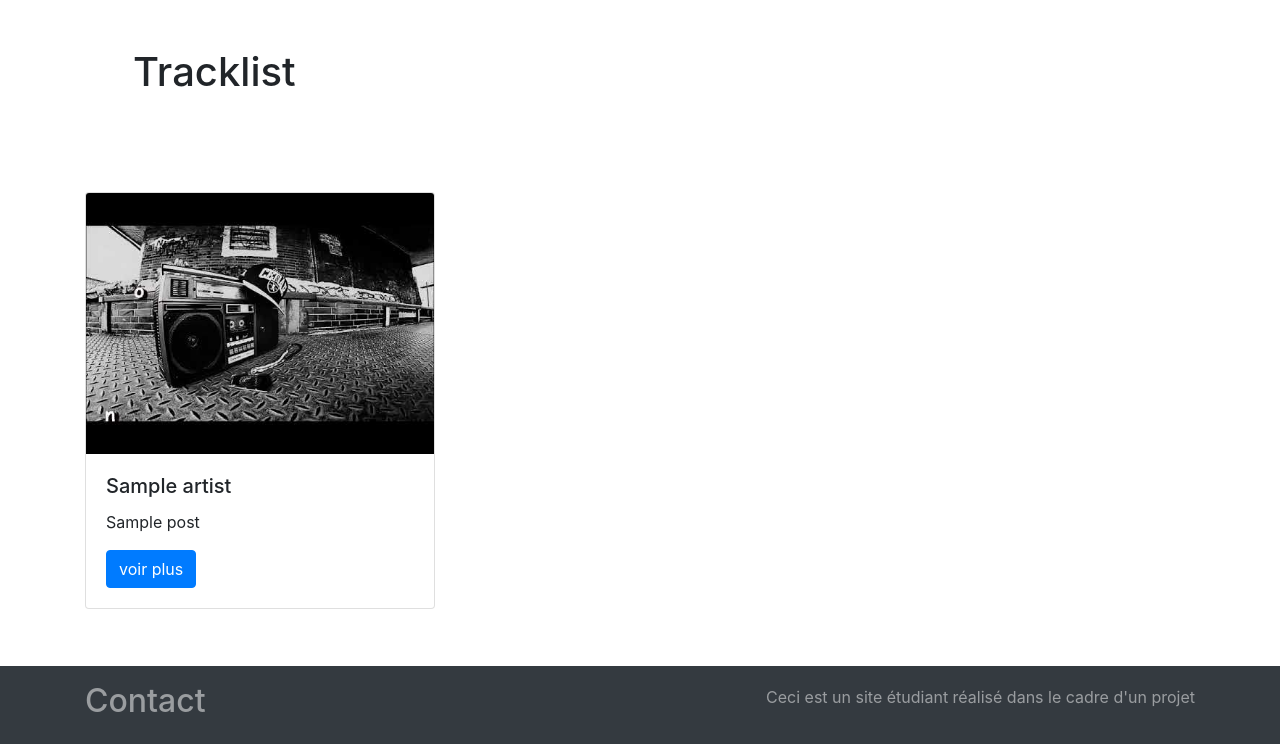
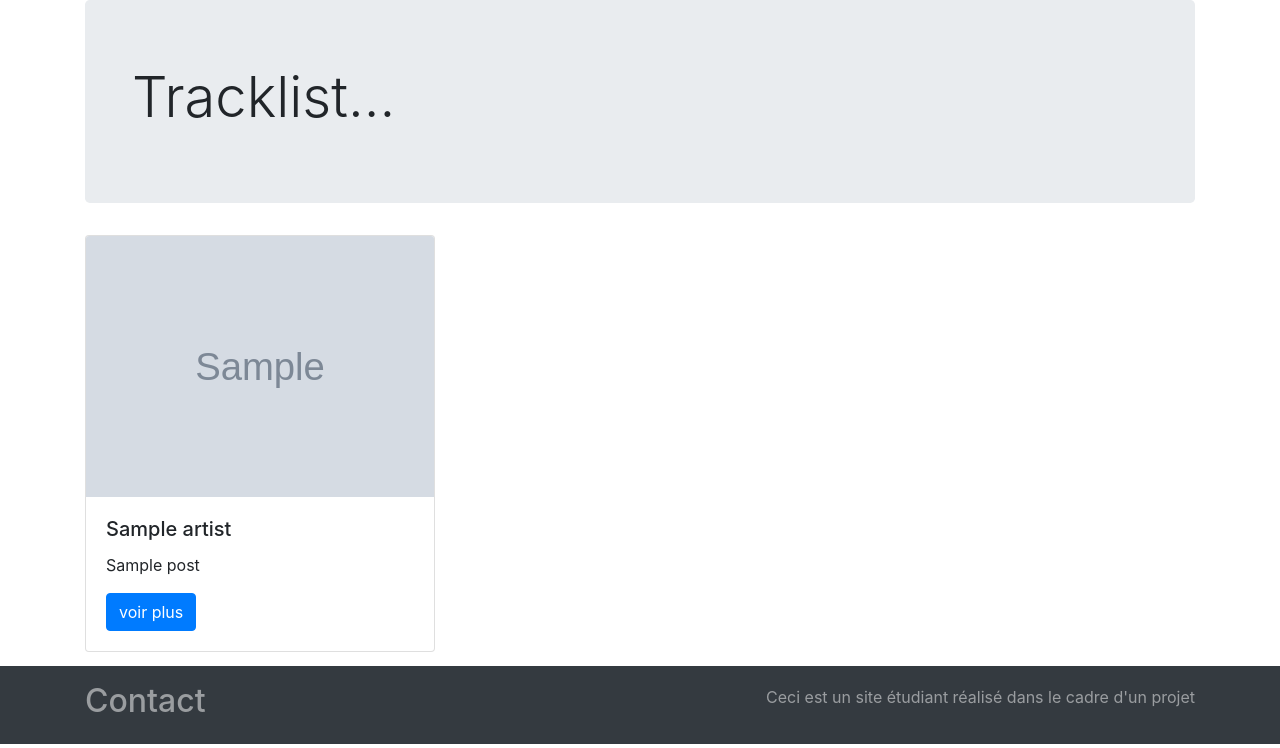
Before and after one commit to janjakg/Projet5, a PHP site: template view/frontend/listPostsView.php in a window 1280 px wide. Shown: the part 56-804 px from the top of the page. Run offline with PHP 8.4, Linux system fonts and the light colour scheme; the template is opened without the code that fills it: most values are stand-ins (such as "Sample title", 1, 10 or a date in 2020); grey boxes marked "Sample" are stand-in pictures; some libraries are stand-ins or nearby versions.

Commit message:
ajout image album et jubotron pour en-tête

```diff
--- a/view/frontend/listPostsView.php
+++ b/view/frontend/listPostsView.php
@@ -7,8 +7,9 @@ $title = "Decouvertes";
 
 <div class="banner">
 
-  <div class="titre">
-    <h1 class=" m-5 pb-5">Tracklist</h1>
+<div class="jumbotron ">
+  <div class="container">
+    <h1 class="display-4 ">Tracklist...</h1>
   </div>
 </div>
 
@@ -18,11 +19,12 @@ $title = "Decouvertes";
 
   <div class="col mb-5 pb-5">
     <div class="card">
-      <img src="public/img/hiphop.jpg" class="card-img-top" alt="hiphop_image">
+      <img src="<?= strip_tags(stripslashes($data['imageAlbum'])) ?>",
+ class="card-img-top" alt="album_cover">
       <div class="card-body">
         <h5 class="card-title"><?= strip_tags(stripslashes($data['artist'])) ?></h5>
         <p class="card-text"><?= nl2br(strip_tags(stripslashes(substr($data['title'],0,200)))) ?></p>
-        <a href="index.php?action=post&amp;id=<?= $data['id'] ?>" class="btn btn-primary">voir plus</a>
+        <a href="index.php?action=post&amp;id=<?= $data['id'] ?>" class="btn btn-primary track">voir plus</a>
       </div>
     </div>
   </div>
```
